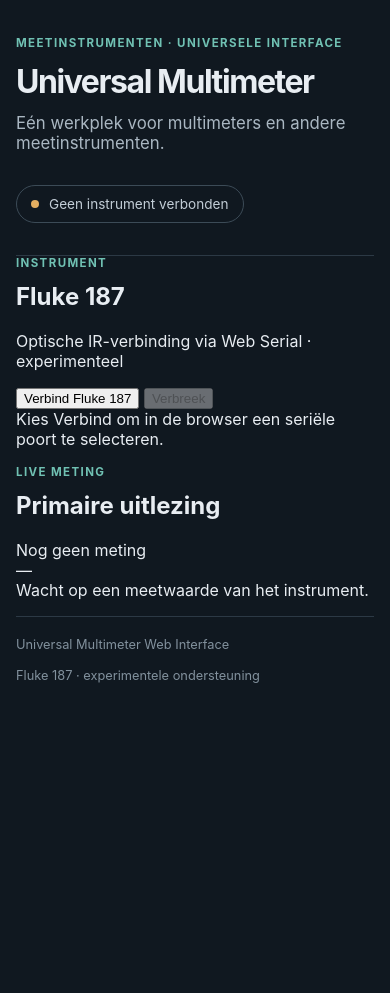
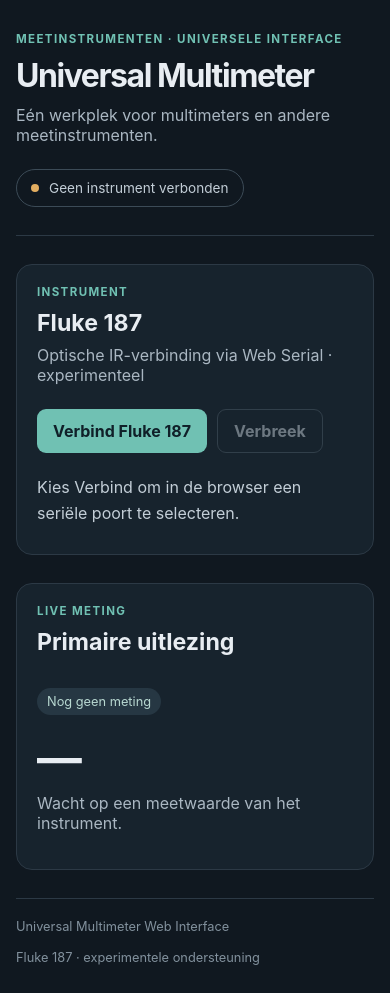
Before and after one commit to Robbertjv/Universal-Multimeter, a website built with Vite: page index.html in a window 390 px wide. Before the commit the page ends 844 px from the top, so only its background shows below. Built offline with nearby package versions, Linux system fonts and the light colour scheme.

Commit message:
feat: integrate Fluke 187 in app (src/styles.css)

```diff
--- a/src/styles.css
+++ b/src/styles.css
@@ -1,142 +1,36 @@
 :root {
-  font-family:
-    Inter,
-    ui-sans-serif,
-    system-ui,
-    -apple-system,
-    BlinkMacSystemFont,
-    "Segoe UI",
-    sans-serif;
-  color: #e8edf2;
-  background: #101820;
-  font-synthesis: none;
-  text-rendering: optimizeLegibility;
-  -webkit-font-smoothing: antialiased;
-  -moz-osx-font-smoothing: grayscale;
-  font-optical-sizing: auto;
-  font-weight: 400;
+  font-family: Inter, ui-sans-serif, system-ui, -apple-system, BlinkMacSystemFont, "Segoe UI", sans-serif;
+  color: #e8edf2; background: #101820; font-synthesis: none; text-rendering: optimizeLegibility;
+  -webkit-font-smoothing: antialiased; -moz-osx-font-smoothing: grayscale; font-optical-sizing: auto; font-weight: 400;
 }
-
-* {
-  box-sizing: border-box;
+* { box-sizing: border-box; }
+body { min-width: 320px; min-height: 100vh; margin: 0; }
+button { border: 0; border-radius: 9px; padding: 11px 16px; color: #102029; background: #70c1b3; font: inherit; font-weight: 700; cursor: pointer; }
+button:disabled { cursor: not-allowed; opacity: .45; }
+button.secondary { border: 1px solid #52616d; color: #d5dfe7; background: transparent; }
+.app-shell { display: flex; width: min(1100px, calc(100% - 48px)); min-height: 100vh; flex-direction: column; gap: 28px; margin: 0 auto; padding: 56px 0 28px; }
+.app-header, .section-heading { display: flex; align-items: flex-start; justify-content: space-between; gap: 24px; }
+.app-header { padding-bottom: 28px; border-bottom: 1px solid #2c3945; }
+.eyebrow { margin: 0 0 10px; color: #70c1b3; font-size: .72rem; font-weight: 700; letter-spacing: .12em; }
+h1, h2, p { margin-top: 0; }
+h1 { margin-bottom: 10px; font-size: clamp(2rem, 5vw, 3.3rem); letter-spacing: -.045em; }
+h2 { margin-bottom: 8px; font-size: 1.45rem; }
+.intro, .muted { color: #aab7c2; }
+.intro { margin-bottom: 0; }
+.connection-badge { display: inline-flex; align-items: center; gap: 10px; padding: 10px 14px; border: 1px solid #3c4b57; border-radius: 999px; color: #c3ced7; font-size: .85rem; }
+.status-dot { width: 8px; height: 8px; border-radius: 50%; background: #e3ae61; }
+.instrument-card, .measurement-card { padding: 26px; border: 1px solid #2c3945; border-radius: 16px; background: #17232d; }
+.actions { display: flex; flex-wrap: wrap; gap: 10px; }
+.notice { margin: 22px 0 8px; color: #c3ced7; line-height: 1.6; }
+.notice.error { color: #ff9e91; }
+.instrument-card .muted, .measurement-meta { margin-bottom: 0; }
+.measurement-value { display: block; margin: 16px 0 8px; font-size: clamp(2.8rem, 8vw, 5rem); font-variant-numeric: tabular-nums; font-weight: 650; letter-spacing: -.05em; }
+.measurement-state { padding: 6px 10px; border-radius: 999px; background: #263743; color: #b8d8d1; font-size: .8rem; }
+.app-footer { display: flex; justify-content: space-between; gap: 16px; margin-top: auto; padding-top: 20px; border-top: 1px solid #2c3945; color: #82919d; font-size: .8rem; }
+@media (max-width: 720px) {
+  .app-shell { width: min(100% - 32px, 1100px); padding-top: 32px; }
+  .app-header, .section-heading { flex-direction: column; }
+  .connection-badge { align-self: flex-start; }
+  .instrument-card, .measurement-card { padding: 20px; }
+  .app-footer { flex-direction: column; }
 }
-
-body {
-  min-width: 320px;
-  min-height: 100vh;
-  margin: 0;
-}
-
-.app-shell {
-  display: flex;
-  width: min(1100px, calc(100% - 48px));
-  min-height: 100vh;
-  flex-direction: column;
-  margin: 0 auto;
-  padding: 64px 0 28px;
-}
-
-.app-header {
-  display: flex;
-  align-items: flex-start;
-  justify-content: space-between;
-  gap: 32px;
-  padding-bottom: 48px;
-  border-bottom: 1px solid #2c3945;
-}
-
-.eyebrow {
-  margin: 0 0 12px;
-  color: #70c1b3;
-  font-size: 0.72rem;
-  font-weight: 700;
-  letter-spacing: 0.12em;
-}
-
-h1,
-h2,
-p {
-  margin-top: 0;
-}
-
-h1 {
-  margin-bottom: 12px;
-  font-size: clamp(2rem, 5vw, 3.5rem);
-  letter-spacing: -0.045em;
-}
-
-.intro {
-  margin-bottom: 0;
-  color: #aab7c2;
-  font-size: 1.05rem;
-}
-
-.connection-badge {
-  display: inline-flex;
-  flex: 0 0 auto;
-  align-items: center;
-  gap: 10px;
-  padding: 10px 14px;
-  border: 1px solid #3c4b57;
-  border-radius: 999px;
-  color: #c3ced7;
-  font-size: 0.85rem;
-}
-
-.status-dot {
-  width: 8px;
-  height: 8px;
-  border-radius: 50%;
-  background: #e3ae61;
-}
-
-.welcome-card {
-  max-width: 680px;
-  margin: auto 0;
-  padding: 32px;
-  border: 1px solid #2c3945;
-  border-radius: 18px;
-  background: #17232d;
-}
-
-.welcome-card h2 {
-  margin-bottom: 12px;
-  font-size: 1.8rem;
-}
-
-.welcome-card p:last-child {
-  margin-bottom: 0;
-  color: #aab7c2;
-  line-height: 1.7;
-}
-
-.app-footer {
-  display: flex;
-  justify-content: space-between;
-  gap: 16px;
-  padding-top: 20px;
-  border-top: 1px solid #2c3945;
-  color: #82919d;
-  font-size: 0.8rem;
-}
-
-@media (max-width: 720px) {
-  .app-shell {
-    width: min(100% - 32px, 1100px);
-    padding-top: 36px;
-  }
-
-  .app-header {
-    flex-direction: column;
-    padding-bottom: 32px;
-  }
-
-  .welcome-card {
-    margin: 48px 0;
-    padding: 24px;
-  }
-
-  .app-footer {
-    flex-direction: column;
-  }
-}
```
